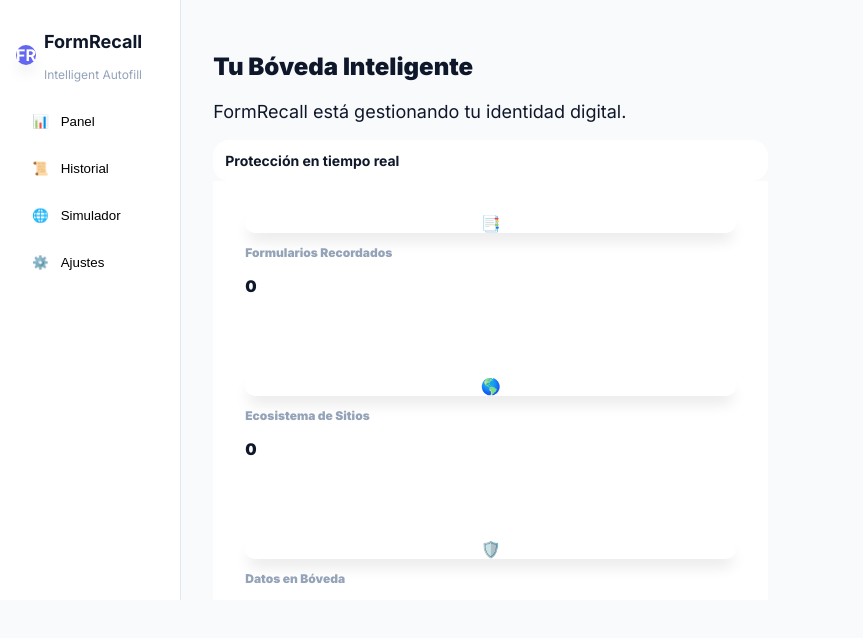
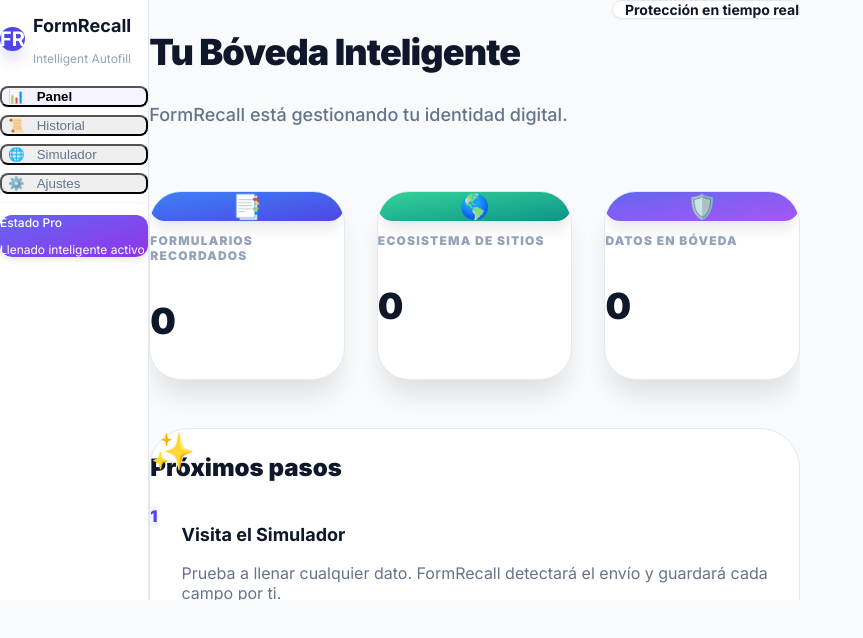
Before and after one commit to rjara001/FormRecall, a React (Vite) app: page / in a window 1280 px wide. Shown: the top 638 px of the page, without its empty margins (0-863 px from the left). Built offline with nearby package versions, Linux system fonts and the light colour scheme.

Commit message:
refactor: Implement FormRecall Design System
Replaces Tailwind CDN with local CSS variables and styles, establishing a foundational design system for FormRecall. This change centralizes styling and ensures consistent UI rendering within the Chrome extension environment.

```diff
--- a/global.css
+++ b/global.css
@@ -1,123 +1,175 @@
 
-/* Reset y variables */
+/*
+  FormRecall Design System - Ultra High Fidelity
+  Este archivo reemplaza a Tailwind CDN para funcionar en local (Chrome Extension)
+*/
+
 :root {
-  --primary: #6366f1;
-  --primary-dark: #4f46e5;
-  --bg: #f8fafc;
-  --text: #0f172a;
-  --text-muted: #64748b;
-  --border: #e2e8f0;
+  --indigo-50: #f5f3ff;
+  --indigo-100: #e0e7ff;
+  --indigo-200: #c7d2fe;
+  --indigo-300: #a5b4fc;
+  --indigo-400: #818cf8;
+  --indigo-500: #6366f1;
+  --indigo-600: #4f46e5;
+  --indigo-700: #4338ca;
+  --slate-50: #f8fafc;
+  --slate-100: #f1f5f9;
+  --slate-200: #e2e8f0;
+  --slate-300: #cbd5e1;
+  --slate-400: #94a3b8;
+  --slate-500: #64748b;
+  --slate-600: #475569;
+  --slate-700: #334155;
+  --slate-800: #1e293b;
+  --slate-900: #0f172a;
+  --emerald-500: #10b981;
   --white: #ffffff;
 }
 
-* {
-  box-sizing: border-box;
-}
-
+* { box-sizing: border-box; }
 html, body {
   width: 800px;
   height: 600px;
   margin: 0;
   padding: 0;
   overflow: hidden;
-  background-color: var(--bg);
+  background-color: var(--slate-50);
   font-family: 'Inter', system-ui, -apple-system, sans-serif;
-  color: var(--text);
+  color: var(--slate-900);
 }
 
-#root {
-  width: 100%;
-  height: 100%;
-}
+#root { width: 100%; height: 100%; }
 
-/* Estilos de Utilidad (Simulando Tailwind) */
+/* Layout Base */
 .flex { display: flex; }
 .flex-row { flex-direction: row; }
 .flex-col { flex-direction: column; }
-.flex-1 { flex: 1; }
+.flex-1 { flex: 1 1 0%; }
+.shrink-0 { flex-shrink: 0; }
 .items-center { align-items: center; }
+.items-start { align-items: flex-start; }
+.items-end { align-items: flex-end; }
 .justify-center { justify-content: center; }
 .justify-between { justify-content: space-between; }
-.space-x-2 > * + * { margin-left: 0.5rem; }
-.space-x-3 > * + * { margin-left: 0.75rem; }
-.space-x-4 > * + * { margin-left: 1rem; }
-.space-y-2 > * + * { margin-top: 0.5rem; }
-.space-y-4 > * + * { margin-top: 1rem; }
-.space-y-6 > * + * { margin-top: 1.5rem; }
-.space-y-8 > * + * { margin-top: 2rem; }
+.grid { display: grid; }
 .h-full { height: 100%; }
 .w-full { width: 100%; }
+.relative { position: relative; }
+.absolute { position: absolute; }
+.overflow-hidden { overflow: hidden; }
+.overflow-y-auto { overflow-y: auto; }
+
+/* Spacing System (Crucial para el look) */
+.space-y-2 > :not([hidden]) ~ :not([hidden]) { margin-top: 0.5rem; }
+.space-y-3 > :not([hidden]) ~ :not([hidden]) { margin-top: 0.75rem; }
+.space-y-4 > :not([hidden]) ~ :not([hidden]) { margin-top: 1rem; }
+.space-y-6 > :not([hidden]) ~ :not([hidden]) { margin-top: 1.5rem; }
+.space-y-8 > :not([hidden]) ~ :not([hidden]) { margin-top: 2rem; }
+.space-y-12 > :not([hidden]) ~ :not([hidden]) { margin-top: 3rem; }
+.space-x-2 > :not([hidden]) ~ :not([hidden]) { margin-left: 0.5rem; }
+.space-x-3 > :not([hidden]) ~ :not([hidden]) { margin-left: 0.75rem; }
+.space-x-4 > :not([hidden]) ~ :not([hidden]) { margin-left: 1rem; }
+.space-x-6 > :not([hidden]) ~ :not([hidden]) { margin-left: 1.5rem; }
+
+/* Grid & Responsive (Simulado para 800px) */
+.grid-cols-1 { grid-template-columns: repeat(1, minmax(0, 1fr)); }
+.gap-4 { gap: 1rem; }
+.gap-8 { gap: 2rem; }
+.gap-12 { gap: 3rem; }
+
+@media (min-width: 600px) {
+  .md\:grid-cols-3 { grid-template-columns: repeat(3, minmax(0, 1fr)); }
+  .md\:flex-row { flex-direction: row; }
+}
+.lg\:grid-cols-5 { grid-template-columns: repeat(5, minmax(0, 1fr)); }
+.lg\:col-span-3 { grid-column: span 3 / span 3; }
+.lg\:col-span-2 { grid-column: span 2 / span 2; }
+
+/* Decorations */
 .bg-white { background-color: var(--white); }
-.bg-slate-50 { background-color: #f8fafc; }
-.bg-indigo-600 { background-color: var(--primary); }
-.p-4 { padding: 1rem; }
-.p-8 { padding: 2rem; }
-.px-4 { padding-left: 1rem; padding-right: 1rem; }
-.py-3 { padding-top: 0.75rem; padding-bottom: 0.75rem; }
+.bg-slate-50 { background-color: var(--slate-50); }
+.bg-slate-100 { background-color: var(--slate-100); }
+.bg-slate-900 { background-color: var(--slate-900); }
+.bg-indigo-50 { background-color: var(--indigo-50); }
+.bg-indigo-600 { background-color: var(--indigo-600); }
+.bg-white\/5 { background-color: rgba(255, 255, 255, 0.05); }
+.bg-white\/10 { background-color: rgba(255, 255, 255, 0.1); }
+
+/* Gradients */
+.bg-gradient-to-br { background-image: linear-gradient(to bottom right, var(--tw-gradient-stops, #6366f1, #a855f7)); }
+.from-indigo-500 { --tw-gradient-from: #6366f1; --tw-gradient-stops: #6366f1, var(--tw-gradient-to, rgba(99, 102, 241, 0)); }
+.to-purple-600 { --tw-gradient-to: #9333ea; }
+.from-blue-500 { --tw-gradient-from: #3b82f6; --tw-gradient-stops: #3b82f6, var(--tw-gradient-to, rgba(59, 130, 246, 0)); }
+.to-indigo-600 { --tw-gradient-to: #4f46e5; }
+.from-emerald-400 { --tw-gradient-from: #34d399; --tw-gradient-stops: #34d399, var(--tw-gradient-to, rgba(52, 211, 153, 0)); }
+.to-teal-600 { --tw-gradient-to: #0d9488; }
+
+/* Shadows & Rounds (Apple Aesthetic) */
+.rounded-lg { border-radius: 0.5rem; }
 .rounded-xl { border-radius: 0.75rem; }
 .rounded-2xl { border-radius: 1rem; }
 .rounded-3xl { border-radius: 1.5rem; }
-.border-r { border-right: 1px solid var(--border); }
-.border-b { border-bottom: 1px solid var(--border); }
+.rounded-full { border-radius: 9999px; }
+.rounded-\[2rem\] { border-radius: 2rem; }
+.rounded-\[2\.5rem\] { border-radius: 2.5rem; }
+.rounded-\[3rem\] { border-radius: 3rem; }
+
+.shadow-sm { box-shadow: 0 1px 2px 0 rgba(0, 0, 0, 0.05); }
+.shadow-md { box-shadow: 0 4px 6px -1px rgba(0, 0, 0, 0.1); }
 .shadow-lg { box-shadow: 0 10px 15px -3px rgba(0, 0, 0, 0.1); }
+.shadow-xl { box-shadow: 0 20px 25px -5px rgba(0, 0, 0, 0.1); }
+.shadow-2xl { box-shadow: 0 25px 50px -12px rgba(0, 0, 0, 0.25); }
+.shadow-indigo-200 { box-shadow: 0 10px 15px -3px rgba(99, 102, 241, 0.3); }
+
+/* Typography */
+.text-xs { font-size: 0.75rem; }
+.text-sm { font-size: 0.875rem; }
+.text-lg { font-size: 1.125rem; }
+.text-xl { font-size: 1.25rem; }
+.text-2xl { font-size: 1.5rem; }
+.text-3xl { font-size: 1.875rem; }
+.text-4xl { font-size: 2.25rem; }
+.font-medium { font-weight: 500; }
+.font-semibold { font-weight: 600; }
 .font-bold { font-weight: 700; }
 .font-black { font-weight: 900; }
-.text-lg { font-size: 1.125rem; }
-.text-sm { font-size: 0.875rem; }
-.text-xs { font-size: 0.75rem; }
-.text-white { color: var(--white); }
-.text-slate-400 { color: #94a3b8; }
-.overflow-hidden { overflow: hidden; }
-.overflow-y-auto { overflow-y: auto; }
+.text-white { color: white; }
+.text-slate-400 { color: var(--slate-400); }
+.text-slate-500 { color: var(--slate-500); }
+.text-indigo-600 { color: var(--indigo-600); }
+.uppercase { text-transform: uppercase; }
+.tracking-tight { letter-spacing: -0.025em; }
+.tracking-widest { letter-spacing: 0.1em; }
 
-/* Loader inicial */
-.initial-loader {
-  display: flex;
-  height: 100vh;
-  width: 100vw;
-  align-items: center;
-  justify-content: center;
-  background: var(--bg);
-  color: var(--primary);
-  font-weight: 800;
+/* Interactive & Forms */
+.border { border: 1px solid var(--slate-200); }
+.border-b { border-bottom: 1px solid var(--slate-200); }
+.border-r { border-right: 1px solid var(--slate-200); }
+.border-t { border-top: 1px solid var(--slate-100); }
+.outline-none { outline: none; }
+.transition-all { transition: all 0.2s cubic-bezier(0.4, 0, 0.2, 1); }
+
+input:focus {
+  border-color: var(--indigo-500);
+  background-color: white;
+  box-shadow: 0 0 0 4px rgba(99, 102, 241, 0.1);
 }
 
-/* Custom Scrollbar */
-.custom-scrollbar::-webkit-scrollbar {
-  width: 6px;
-}
-.custom-scrollbar::-webkit-scrollbar-track {
-  background: rgba(0, 0, 0, 0.05);
-}
-.custom-scrollbar::-webkit-scrollbar-thumb {
-  background: rgba(99, 102, 241, 0.2);
-  border-radius: 10px;
-}
+.ring-2 { box-shadow: 0 0 0 2px var(--indigo-300); }
+.ring-indigo-100 { box-shadow: 0 0 0 4px var(--indigo-100); }
 
-/* Animaciones */
-@keyframes fadeIn {
-  from { opacity: 0; transform: translateY(10px); }
-  to { opacity: 1; transform: translateY(0); }
-}
-.animate-in {
-  animation: fadeIn 0.4s ease-out forwards;
-}
+/* Animations */
+@keyframes fadeIn { from { opacity: 0; } to { opacity: 1; } }
+@keyframes slideUp { from { transform: translateY(20px); opacity: 0; } to { transform: translateY(0); opacity: 1; } }
+@keyframes zoomIn { from { transform: scale(0.95); opacity: 0; } to { transform: scale(1); opacity: 1; } }
 
-/* Estilos específicos para componentes del Layout que Tailwind no procesará */
-nav button {
-  border: none;
-  cursor: pointer;
-  background: none;
-  text-align: left;
-  width: 100%;
-}
+.animate-in { animation: fadeIn 0.4s ease-out forwards; }
+.fade-in { animation: fadeIn 0.4s ease-out forwards; }
+.slide-in-from-bottom-4 { animation: slideUp 0.6s cubic-bezier(0.16, 1, 0.3, 1) forwards; }
+.zoom-in-95 { animation: zoomIn 0.4s cubic-bezier(0.16, 1, 0.3, 1) forwards; }
 
-nav button:hover {
-  background-color: #f1f5f9;
-}
-
-.max-w-5xl {
-  max-width: 64rem;
-  margin-left: auto;
-  margin-right: auto;
-}
+/* Custom Scroll */
+.custom-scrollbar::-webkit-scrollbar { width: 6px; }
+.custom-scrollbar::-webkit-scrollbar-track { background: transparent; }
+.custom-scrollbar::-webkit-scrollbar-thumb { background: var(--slate-200); border-radius: 10px; }
```
